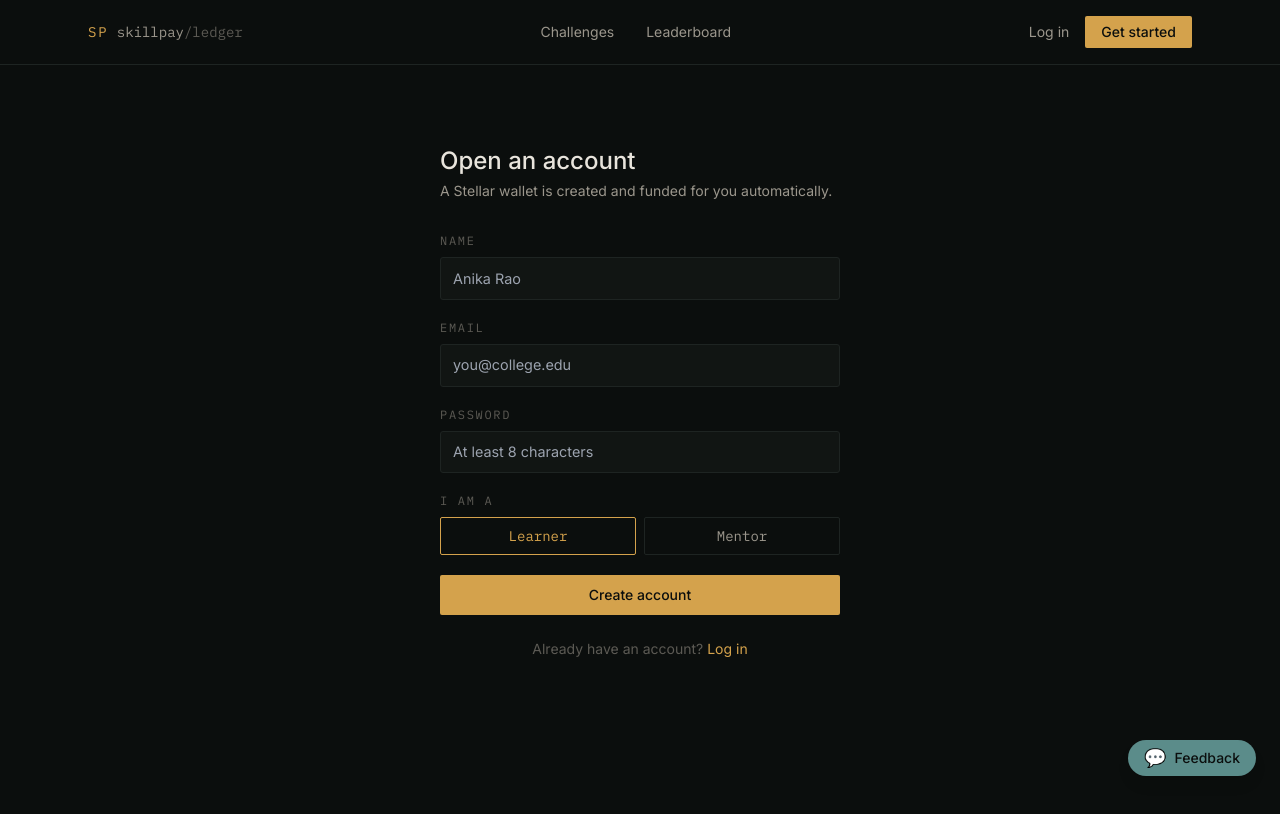
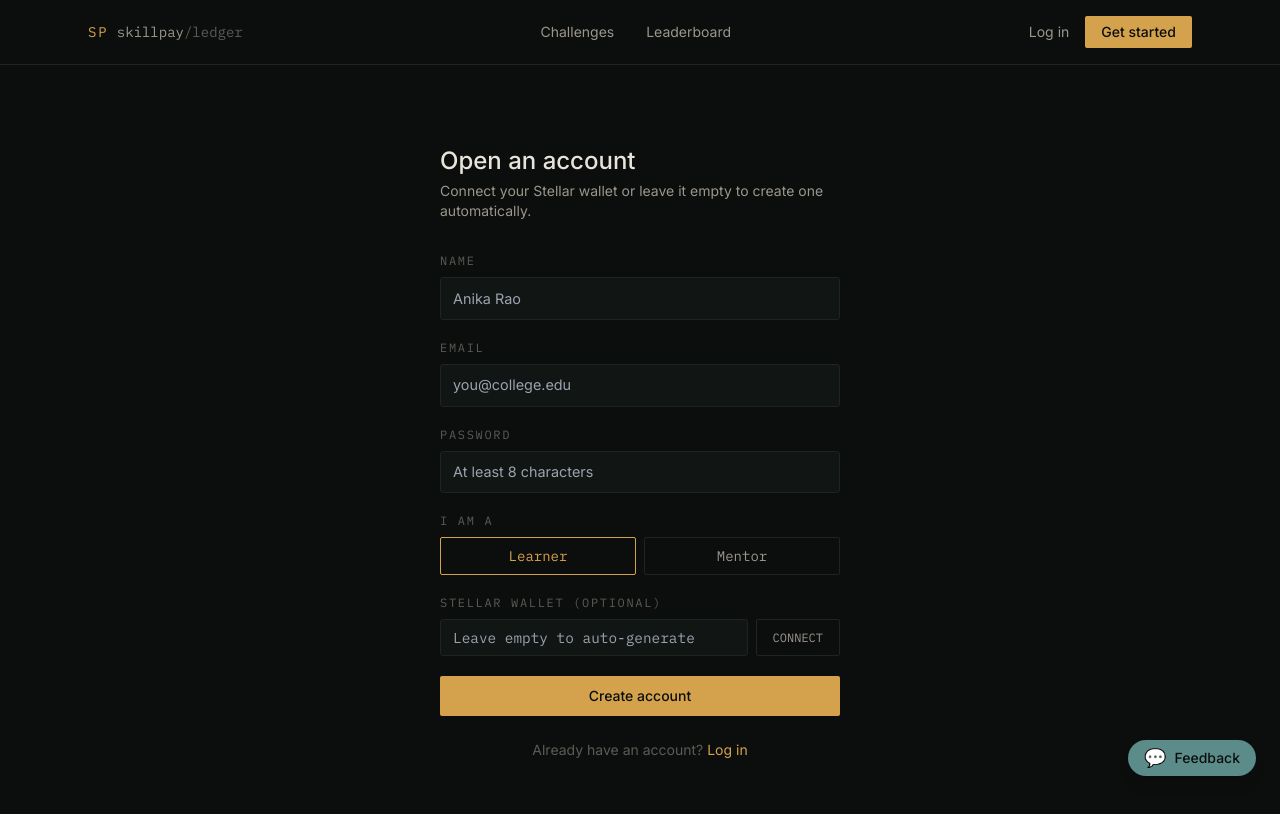
Before and after one commit to manish-kumar-a91949226/SkillPay---Learn-Earn-Platform-on-Stellar, a Next.js app in the folder web/: page /signup in a window 1280 px wide. Shown: the top 814 px of the page. Built offline with nearby package versions, Linux system fonts and the light colour scheme; what @stellar/stellar-sdk would draw is missing.

Commit message:
Allow connecting existing Stellar wallet on signup

```diff
--- a/web/src/app/signup/page.js
+++ b/web/src/app/signup/page.js
@@ -4,11 +4,12 @@ import { useState } from "react";
 import { useRouter } from "next/navigation";
 import { useAuth } from "../../lib/auth";
 import { track } from "../../lib/analytics";
+import { connectFreighter } from "../../lib/stellar";
 
 export default function SignupPage() {
   const { signup } = useAuth();
   const router = useRouter();
-  const [form, setForm] = useState({ name: "", email: "", password: "", role: "learner" });
+  const [form, setForm] = useState({ name: "", email: "", password: "", role: "learner", walletAddress: "" });
   const [error, setError] = useState("");
   const [loading, setLoading] = useState(false);
   const [createdUser, setCreatedUser] = useState(null);
@@ -37,9 +38,9 @@ export default function SignupPage() {
         </span>
         <h1 className="text-2xl font-medium mb-2">You're in, {createdUser.name}.</h1>
         <p className="text-bone-dim text-sm mb-8 leading-relaxed">
-          We generated a Stellar testnet wallet and funded it with test XLM
-          via Friendbot. This is your account's signing address — it's how
-          you'll receive rewards.
+          {form.walletAddress
+            ? "Your connected wallet will be used for your account. This is your account's signing address — it's how you'll receive rewards."
+            : "We generated a Stellar testnet wallet and funded it with test XLM via Friendbot. This is your account's signing address — it's how you'll receive rewards."}
         </p>
 
         <div className="ledger">
@@ -67,7 +68,7 @@ export default function SignupPage() {
     <div className="max-w-md mx-auto px-6 py-20">
       <h1 className="text-2xl font-medium mb-1">Open an account</h1>
       <p className="text-bone-dim text-sm mb-8">
-        A Stellar wallet is created and funded for you automatically.
+        Connect your Stellar wallet or leave it empty to create one automatically.
       </p>
 
       <form onSubmit={handleSubmit} className="space-y-5">
@@ -123,6 +124,32 @@ export default function SignupPage() {
           </div>
         </Field>
 
+        <Field label="Stellar Wallet (Optional)">
+          <div className="flex gap-2">
+            <input
+              type="text"
+              value={form.walletAddress}
+              onChange={(e) => setForm({ ...form, walletAddress: e.target.value })}
+              className="field-input flex-1 font-mono text-xs"
+              placeholder="Leave empty to auto-generate"
+            />
+            <button
+              type="button"
+              onClick={async () => {
+                try {
+                  const addr = await connectFreighter();
+                  setForm({ ...form, walletAddress: addr });
+                } catch (err) {
+                  setError(err.message);
+                }
+              }}
+              className="px-4 border border-ink-line text-bone-dim hover:text-signal-gold hover:border-signal-gold text-xs font-mono uppercase rounded-sm transition-colors"
+            >
+              Connect
+            </button>
+          </div>
+        </Field>
+
         {error && <p className="text-signal-rust text-sm">{error}</p>}
 
         <button
```
Also changed, not shown: 1 other file (tests, documents, lock files or other folders).
